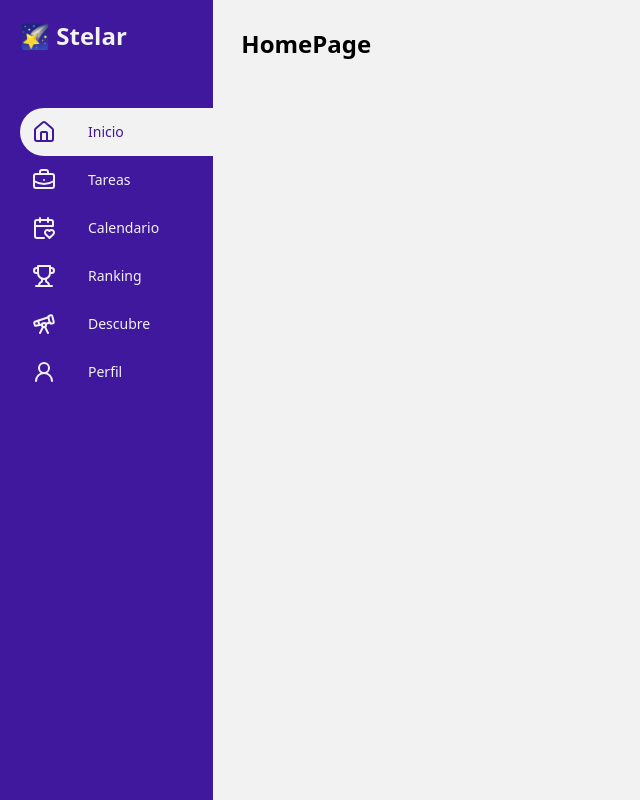
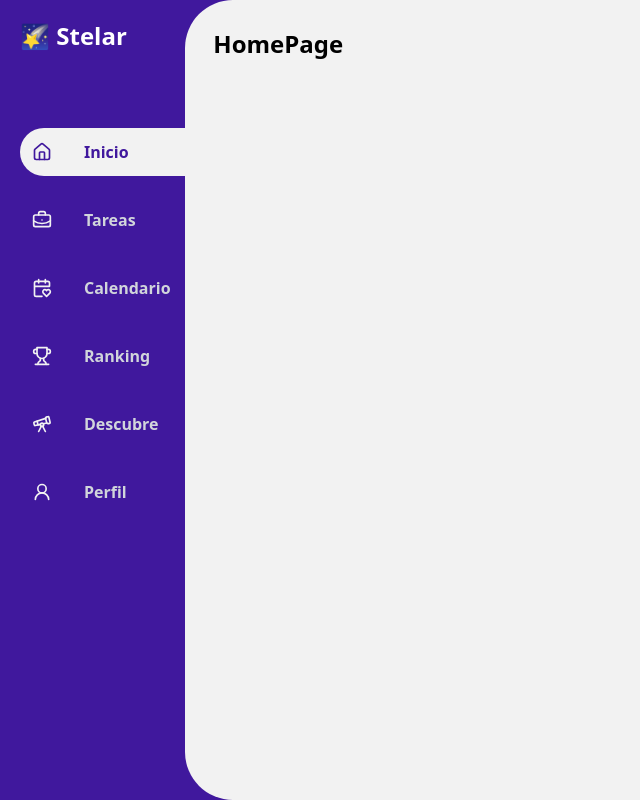
Before and after one commit to KevinLatino/Stellar-Frontend, a React (Vite) app: page / in a window 1280 px wide. Shown: the whole page, without its empty margins (0-640 px from the left). Built offline with nearby package versions, Linux system fonts and the light colour scheme.

Commit message:
adding some styles

```diff
--- a/src/App.jsx
+++ b/src/App.jsx
@@ -9,27 +9,27 @@ function App() {
   const menu = [
     {
       title: "Inicio",
-      icon: <Home />
+      icon: <Home size={20} />
     },
     {
       title: "Tareas",
-      icon: <BriefcaseBusiness />
+      icon: <BriefcaseBusiness size={20} />
     },
     {
       title: "Calendario",
-      icon: <CalendarHeart />
+      icon: <CalendarHeart size={20} />
     },
     {
       title: "Ranking",
-      icon: <Trophy />
+      icon: <Trophy size={20} />
     },
     {
       title: "Descubre",
-      icon: <Telescope />
+      icon: <Telescope size={20}/>
     },
     {
       title: "Perfil",
-      icon: <UserRound />
+      icon: <UserRound size={20}/>
     }
   ];
 
@@ -40,26 +40,25 @@ function App() {
   return (
     <>
       <div className="flex">
-        <div className='flex flex-col bg-dark-purple pt-5 pl-5 h-screen w-1/6'>
-          <h1 className='text-light-white text-2xl font-semibold pb-14'>🌠 Stelar</h1>
-          <div className="flex-1">
-            {menu.map((menuItem, index) => (
+        <div className='bg-dark-purple pl-5 pt-5 h-screen w-1/6'>
+          <h1 className='text-white text-2xl font-semibold pb-14'>🌠 Stelar</h1>
+          {menu.map((menu, index) => (
             <div
               key={index}
-                onClick={() => handleMenuClick(menuItem.title)}
-                className={`flex list-none text-sm items-center gap-x-8 cursor-pointer p-3 rounded-l-full ${selectedMenu === menuItem.title ? 'bg-light-white text-dark-purple' : 'text-light-white'
+              onClick={() => handleMenuClick(menu.title)}
+              className={`flex list-none text-l items-center gap-x-8 cursor-pointer font-semibold p-3 mt-5 rounded-l-full ${selectedMenu === menu.title ? 'bg-light-white text-dark-purple my-2' : 'text-gray-300'
                 }`}
             >
-                <span className={selectedMenu === menuItem.title ? 'text-dark-purple' : 'text-light-white'}>
-                  {menuItem.icon}
+              <span className={selectedMenu === menu.title ? 'text-dark-purple' : 'text-light-white'}>
+                {menu.icon}
               </span>
-                <span>{menuItem.title}</span>
+              <span>{menu.title}</span>
             </div>
           ))}
         </div>
+        <div className='bg-dark-purple w-full'>
+          <div className='p-7 rounded-tl-[3rem] rounded-bl-[3rem] bg-light-white w-full h-screen'><h1 className='text-2xl font-semibold'>HomePage</h1></div>
         </div>
-
-        <div className='p-7 rounded-l-lg'><h1 className='text-2xl font-semibold'>HomePage</h1></div>
       </div>
     </>
   );
--- a/src/index.css
+++ b/src/index.css
@@ -4,7 +4,7 @@
 
 
 html, body {
-    background-color: #f2f2f2;
+    background-color: #F2F2F2;
 }
 
 ::-webkit-scrollbar {
```
Lines whose indentation alone changed are shown as unchanged.
